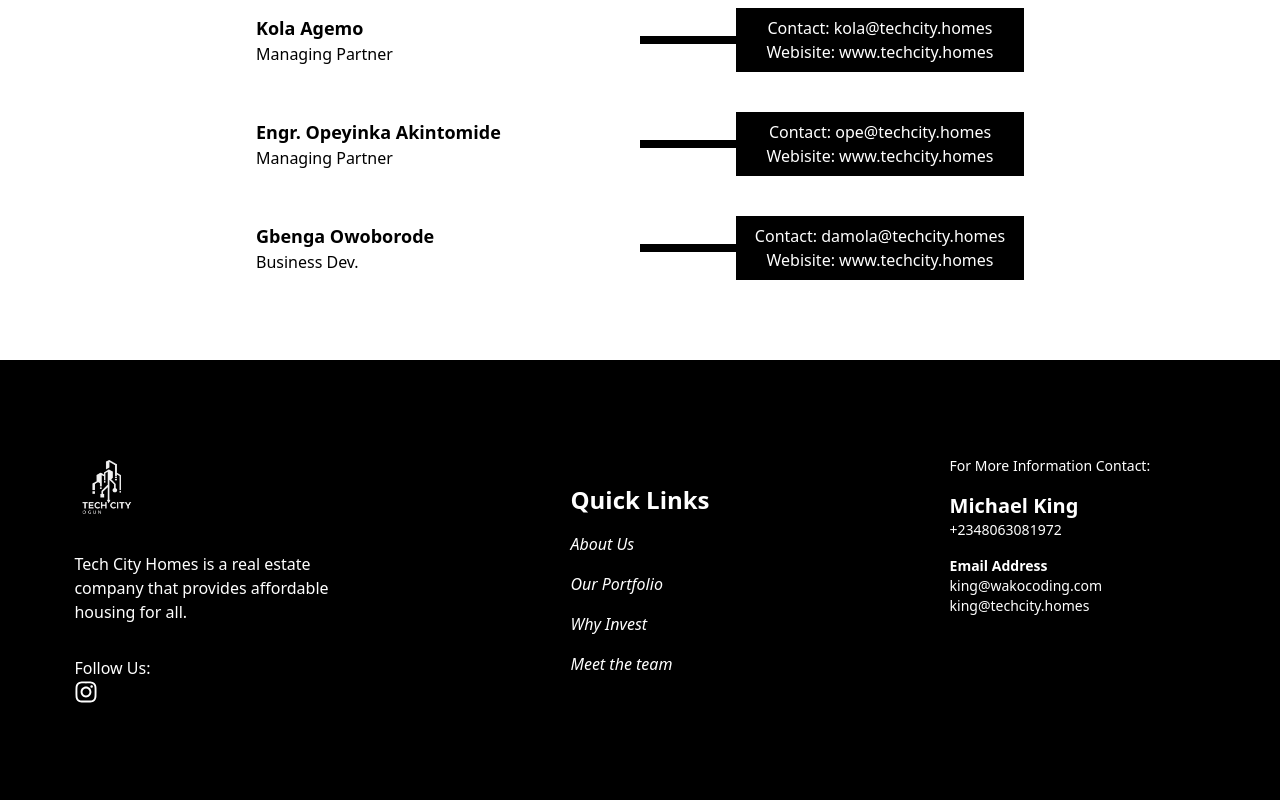
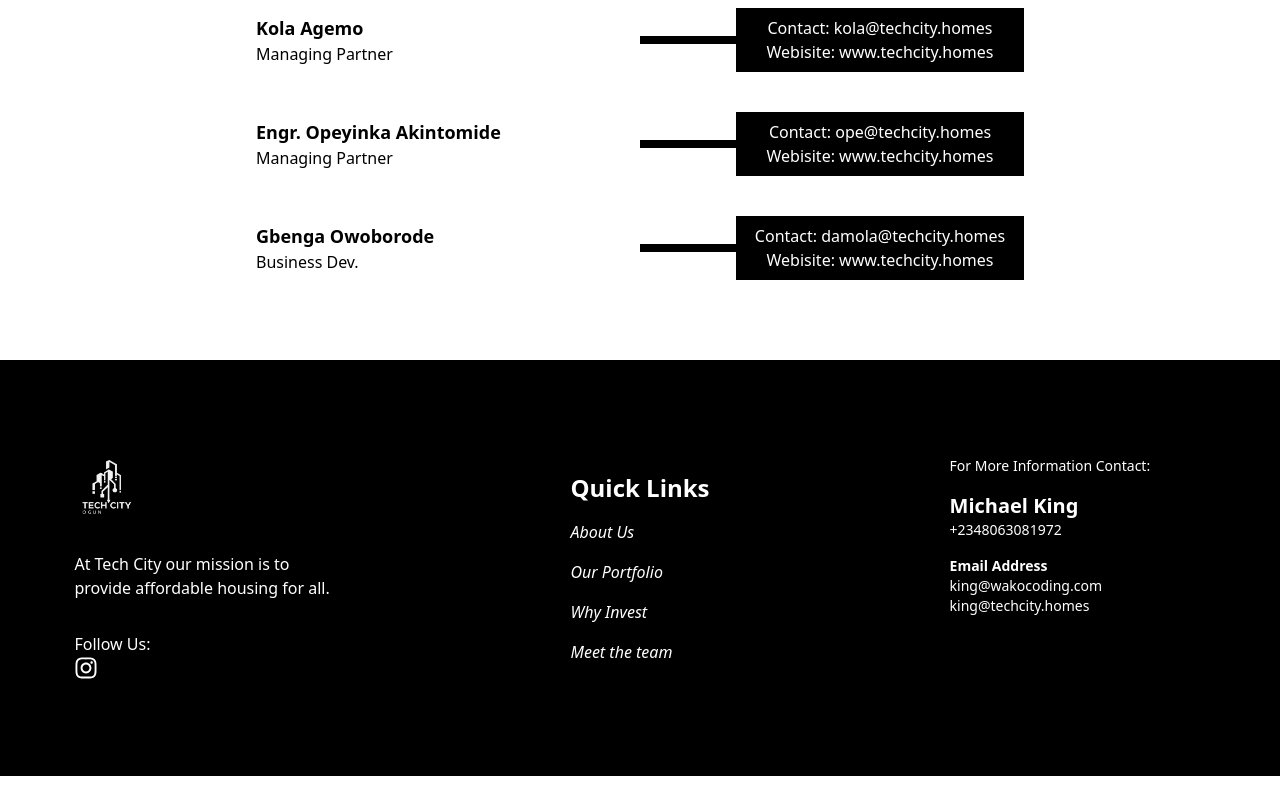
Before and after one commit to CodedJay672/tech-city, a React (Vite) app: page / in a window 1280 px wide. Shown: the part 7451-8251 px from the top of the page. After the commit the page ends 8227 px from the top, so only its background shows below. Built offline with nearby package versions, Linux system fonts and the light colour scheme.

Commit message:
reduce instagram icon size

```diff
--- a/src/components/containers/Footer.jsx
+++ b/src/components/containers/Footer.jsx
@@ -12,8 +12,7 @@
           height={72}
         />
         <p className="text-white mt-4">
-          Tech City Homes is a real estate company that provides affordable
-          housing for all.
+          At Tech City our mission is to provide affordable housing for all.
         </p>
         <div className="flex flex-col mt-4">
           <p className="text-white">Follow Us:</p>
@@ -24,10 +23,7 @@
               className="text-white"
             >
               <i className="fab fa-instagram">
-                <FaInstagram
-                  size={24}
-                  className="hover:text-orange-500 transition-all cursor-pointer"
-                />
+                <FaInstagram className="size-4 lg:size-6 hover:text-orange-500 transition-all cursor-pointer" />
               </i>
             </a>
             <a href="#" className="text-white">
```
